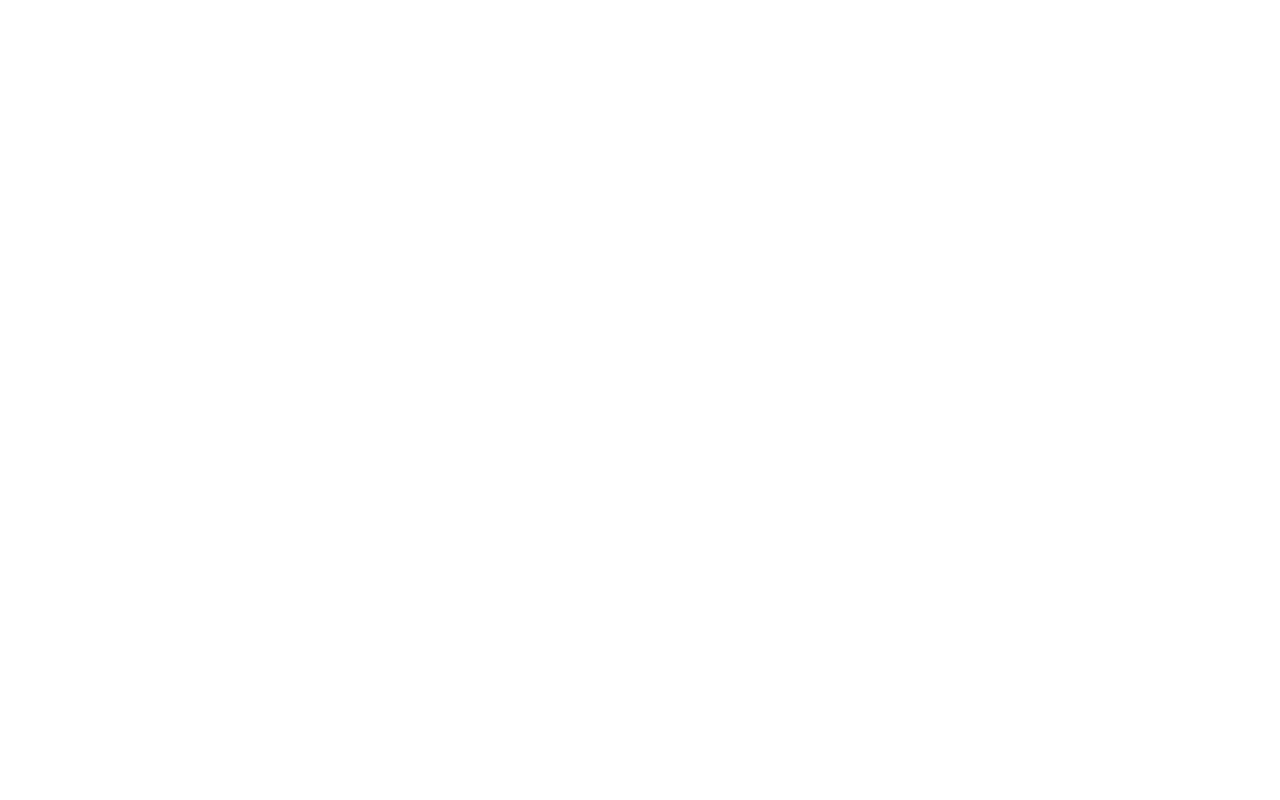
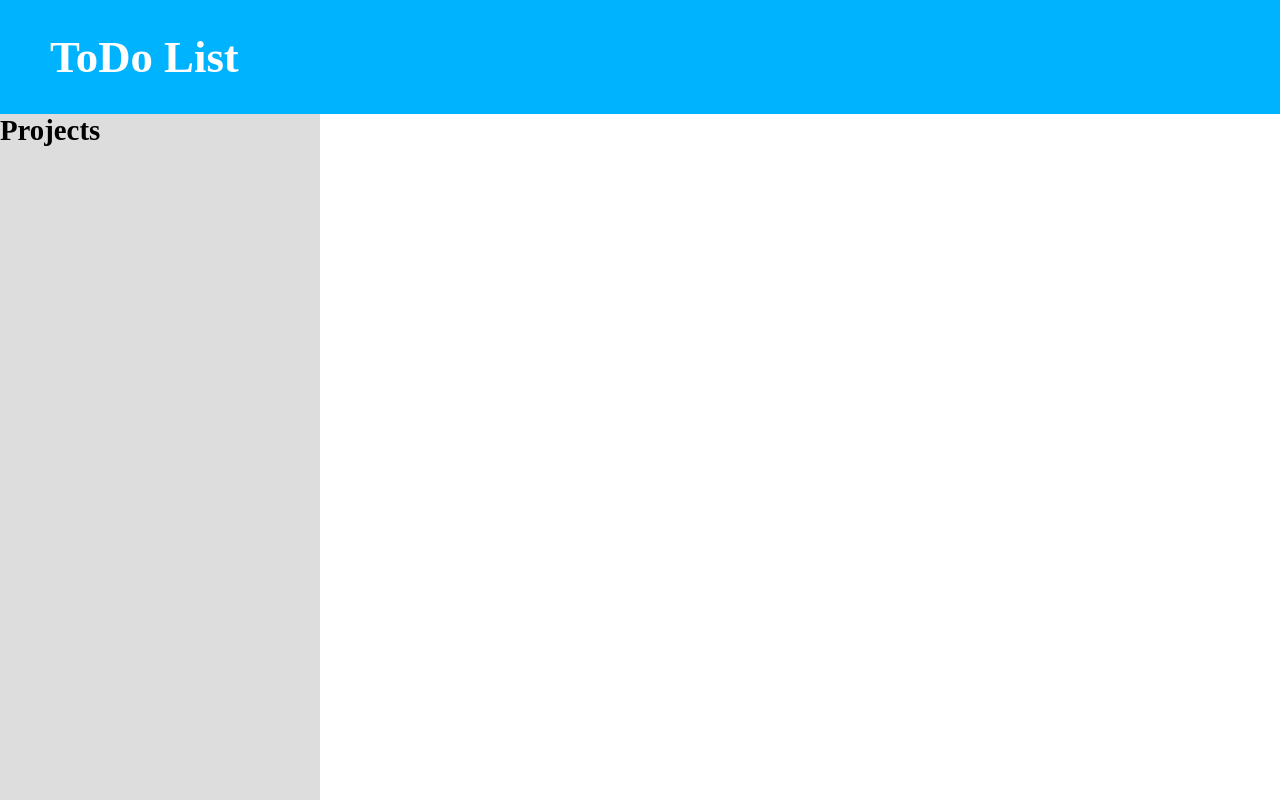
Before and after one commit to royalh23/todo-list, a website built with webpack: page dist/index.html in a window 1280 px wide. Built offline with nearby package versions, Linux system fonts and the light colour scheme.

Commit message:
Create base page layout

```diff
--- a/src/index.js
+++ b/src/index.js
@@ -1 +1,24 @@
 import "./style.css";
+
+(() => {
+  // Create elements
+  const content = document.getElementById("content");
+  const header = document.createElement("div");
+  const sidebar = document.createElement("div");
+  const main = document.createElement("div");
+  const projectsTitle = document.createElement("div");
+
+  // Add classes
+  header.classList.add("header");
+  sidebar.classList.add("sidebar");
+  main.classList.add("main");
+  projectsTitle.classList.add("projects-title");
+
+  // Fill elements
+  header.textContent = "ToDo List";
+  projectsTitle.textContent = "Projects";
+
+  // Append elements
+  content.append(header, sidebar, main);
+  sidebar.append(projectsTitle);
+})();
--- a/src/style.css
+++ b/src/style.css
@@ -11,3 +11,30 @@ body {
   margin: 0;
   padding: 0;
 }
+
+#content {
+  display: grid;
+  grid-template-columns: 1fr 3fr;
+  grid-template-rows: 1fr 6fr;
+  height: inherit;
+}
+
+.header {
+  display: flex;
+  align-items: center;
+  grid-column: 1 / 3;
+  padding-left: 50px;
+  font-size: 2.8rem;
+  font-weight: bold;
+  background-color: rgb(0, 179, 255);
+  color: white;
+}
+
+.sidebar {
+  background-color: #DDD;
+}
+
+.projects-title {
+  font-weight: bold;
+  font-size: 1.8rem;
+}
```
Also changed, not shown: dist/main.js.
